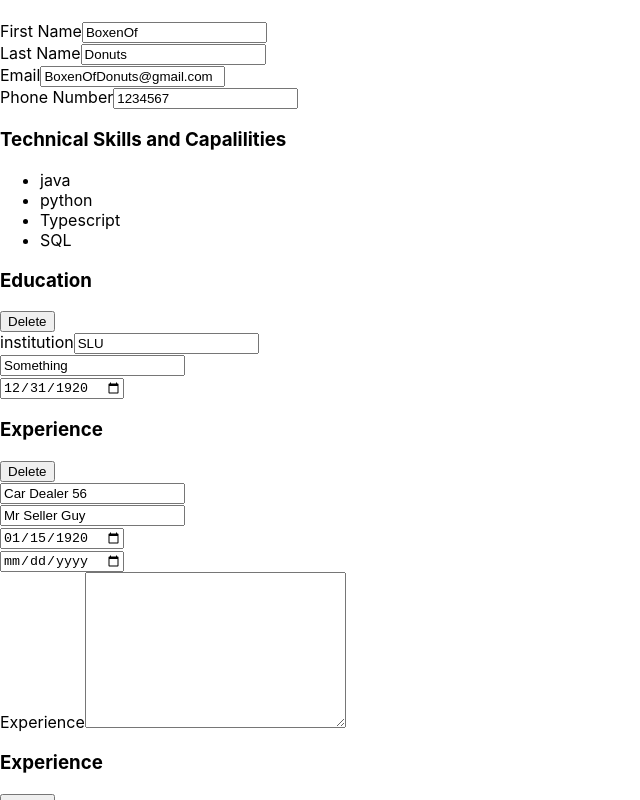
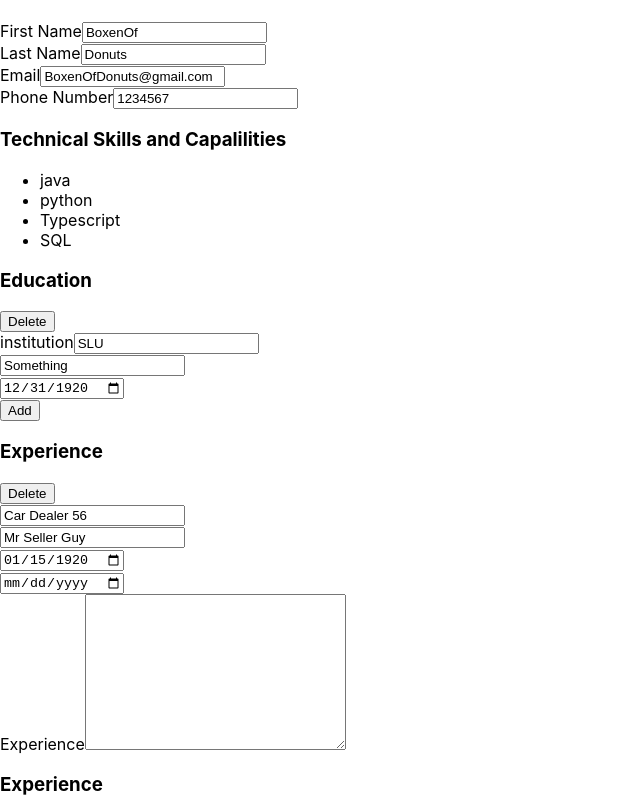
Before and after one commit to BoxenOfDonuts/cv-creator, a React (Create React App) app: page / in a window 1280 px wide. Shown: the top 800 px of the page, without its empty margins (0-640 px from the left). Built offline with nearby package versions, Linux system fonts and the light colour scheme.

Commit message:
can add and delete now

```diff
--- a/src/App.js
+++ b/src/App.js
@@ -7,7 +7,6 @@ import Education from './components/Education';
 import Experience from './components/Experience';
 
 class App extends React.Component {
-  // have to add a number to use as keys for education / experience I guess
   constructor(props) {
     super(props)
 
@@ -50,11 +49,62 @@ class App extends React.Component {
   }
 
   addAnotherSection = (e) => {
-    console.log(e)
+    const {id} = e.target.dataset
+    console.log(id)
+    if (id === '') return
+
+    switch(id) {
+        case('education'):
+          this.setState((state) => {
+            const newEducation = {
+              instiution: '',
+              degree: '',
+              graduationDate: '',
+            };
+            const education = [...state.education, newEducation]
+            return {
+              education,
+            };
+          });
+          break;
+      case('experience'):
+        this.setState((state) => {
+          const newExperience = {
+            company: '',
+            title: '',
+            tenureStart: '',
+            tenureEnd: '',
+          }
+          const experience = [...state.experience, newExperience]
+          return {
+            experience
+          };
+        });
+        break;
+      default:
+        //pass
+    }
   }
 
   handleChange = (e) => {
-    console.log(e)
+    console.log(e);
+  }
+
+  deleteEducation = (index) => {
+    const education = this.state.education.filter((institution, currentIndex) => {
+      return currentIndex !== index;
+    })
+
+    this.setState({education,})
+
+  }
+
+  deleteExperience = (index) => {
+    const experience = this.state.experience.filter((company, currentIndex) => {
+      return currentIndex !== index;
+    })
+
+    this.setState({experience,})
   }
 
   render() {
@@ -63,13 +113,24 @@ class App extends React.Component {
         <Header />
         <PersonalInfo  personalData={this.state.personal}/>
         <Skills skills={this.state.skills} />
-        {this.state.education.map((institution) =>
-          <Education key={institution.institution + institution.graduationDate} education={institution} />
+        {this.state.education.map((institution, index) =>
+          <Education
+            key={institution.institution + institution.graduationDate}
+            education={institution}
+            index={index}
+            onClick={this.deleteEducation}
+          />
         )}
-        {this.state.experience.map((company) =>
-          <Experience key={company.name + company.title} experience={company} />
+        <button className="add-button button" data-id="education" onClick={this.addAnotherSection}>Add</button>
+        {this.state.experience.map((company, index) =>
+          <Experience
+            key={company.name + company.title}
+            experience={company}
+            index={index}
+            onClick={this.deleteExperience}
+          />
         )}
-
+        <button className="add-button button" data-id="experience" onClick={this.addAnotherSection}>Add</button>
         {/* <Education education={this.state.education} onDelete={this.addAnotherSection} /> */}
         {/* <Experience experience={this.state.experience} /> */}
       </div>
@@ -80,3 +141,7 @@ class App extends React.Component {
 }
 
 export default App;
+
+// notes for later:
+// headers (experience /education ) need to not be in the component if i'm rendering them like this
+// otherwise go back to the component making the forms itself like I had originally
--- a/src/components/Education.js
+++ b/src/components/Education.js
@@ -1,13 +1,17 @@
 import React from 'react';
 
 class Education extends React.Component {
+    handleClick(index) {
+        this.props.onClick(index)
+    }
+
     render() {
         const { institution, degree, graduationDate } = this.props.education;
-        const { onDelete } = this.props;
+        const { index } = this.props
         return (
             <div className="education">
                 <h3>Education</h3>
-                <button type="button" onClick={onDelete}>Delete</button>
+                <button type="button" onClick={() =>this.handleClick(index)}>Delete</button>
                 <div>
                     <label htmlFor="institution">institution</label>
                     <input type="text" name="institution" value={institution} required/>
--- a/src/components/Experience.js
+++ b/src/components/Experience.js
@@ -1,12 +1,17 @@
 import React from 'react';
 
 class Experience extends React.Component {
+    handleClick(index) {
+        this.props.onClick(index)
+    }
+
     render() {
         const { company, title, tenureStart, tenureEnd } = this.props.experience;
+        const { index } = this.props;
         return (
             <div className="experience">
                 <h3>Experience</h3>
-                <button type="button">Delete</button>
+                <button type="button" onClick={() =>this.handleClick(index)}>Delete</button>
                 <div>
                     <label htmlFor="company"></label>
                     <input type="text" name="company" value={company} required/>
```
